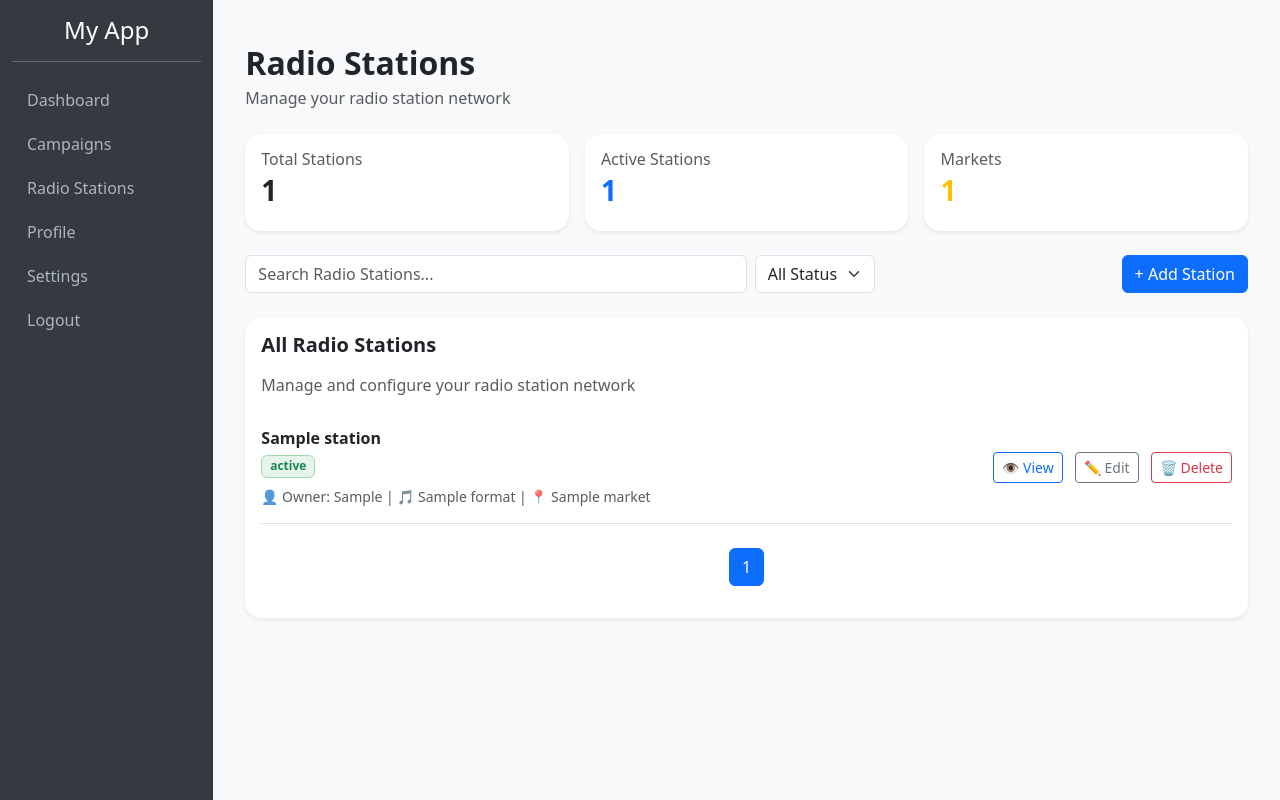
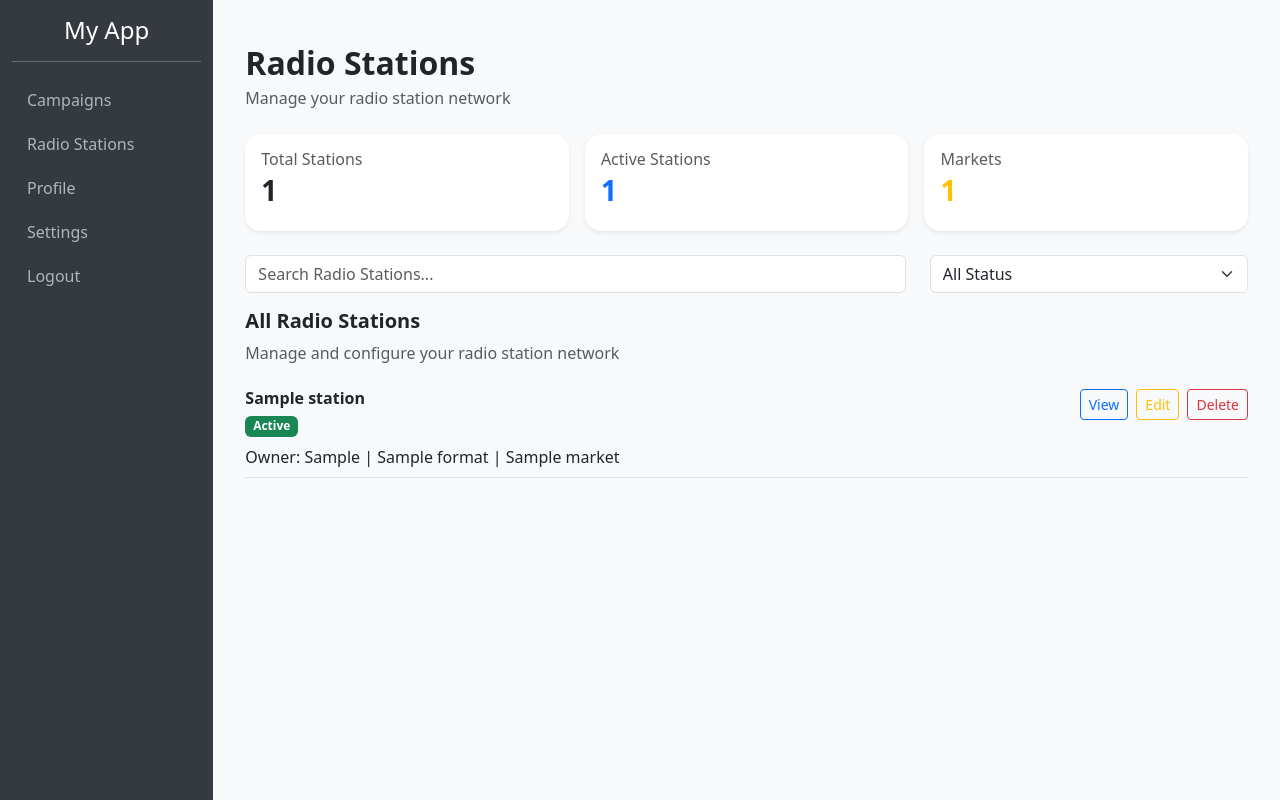
Before and after one commit to ashwindersharma1/Django_practise, a Django app: page /admin/radio_stations/ in a window 1280 px wide. Run offline with Django 5.2, Linux system fonts and the light colour scheme; tables that the repository leaves empty hold one stand-in row (values such as "Sample post"); some libraries are stand-ins or nearby versions.

Commit message:
Added pagination.

```diff
--- a/mysite/admin_panel/templates/admin_panel/layout/base_dashboard.html
+++ b/mysite/admin_panel/templates/admin_panel/layout/base_dashboard.html
@@ -3,7 +3,7 @@
 <html lang="en">
 <head>
     <meta charset="UTF-8">
-    <title>{% block title %}Dashboard{% endblock %}</title>
+    {% comment %} <title>{% block title %}Dashboard{% endblock %}</title> {% endcomment %}
     <link rel="stylesheet" href="https://cdn.jsdelivr.net/npm/bootstrap@5.3.3/dist/css/bootstrap.min.css">
     <script src="https://code.jquery.com/jquery-3.7.1.min.js"
         integrity="sha256-/JqT3SQfawRcv/BIHPThkBvs0D6Z6saoMbA6ncd8eYc="
@@ -44,7 +44,7 @@
             <h4 class="text-center">My App</h4>
             <hr>
             {% block sidebar %}
-            <a href="#">Dashboard</a>
+
             <a href="{% url 'view_campaigns' %}">Campaigns</a>
             <a href="{% url 'list_radio_stations' %}">Radio Stations</a>
             <a href="#">Profile</a>
--- a/mysite/admin_panel/templates/admin_panel/layout/radio_stations/list.html
+++ b/mysite/admin_panel/templates/admin_panel/layout/radio_stations/list.html
@@ -1,6 +1,6 @@
 {% extends "admin_panel/layout/base_dashboard.html" %}
 
-{% block title %} Dashboard{% endblock %}
+{% comment %} {% block title %} Dashboard{% endblock %} {% endcomment %}
 
 
 
@@ -34,76 +34,39 @@
     </div>
   </div>
 
-  <!-- Search and Filter -->
-  <div class="d-flex align-items-center mb-4 gap-2">
-    <input type="text" id="searchBox" class="form-control w-50" placeholder="Search Radio Stations..." />
-    <select id="statusFilter" class="form-select w-auto">
-      <option value="">All Status</option>
-      <option value="active">Active</option>
-      <option value="inactive">Inactive</option>
-    </select>
-    <a href="#" class="btn btn-primary ms-auto">+ Add Station</a>
+
+
+  <div class="row mb-3">
+    <div class="col-md-8">
+      <input type="text"
+             class="form-control"
+             placeholder="Search Radio Stations..."
+             name="q"
+             hx-get="{% url 'list_radio_stations' %}"
+             hx-trigger="keyup changed delay:500ms"
+             hx-target="#stations-list"
+             hx-push-url="true"
+             value="{{ query }}">
+    </div>
+    <div class="col-md-4">
+      <select class="form-select"
+              name="status"
+              hx-get="{% url 'list_radio_stations' %}"
+              hx-trigger="change"
+              hx-target="#stations-list"
+              hx-push-url="true">
+        <option value="">All Status</option>
+        <option value="active" {% if status_filter == 'active' %}selected{% endif %}>Active</option>
+        <option value="inactive" {% if status_filter == 'inactive' %}selected{% endif %}>Inactive</option>
+      </select>
+    </div>
   </div>
 
-  <!-- Station List -->
-  <div class="card p-3 shadow-sm border-0 rounded-4">
-    <h5 class="fw-bold mb-3">All Radio Stations</h5>
-    <p class="text-muted">Manage and configure your radio station network</p>
-
-    {% for station in page_obj %}
-      <div class="d-flex justify-content-between align-items-center border-bottom py-3">
-        <div>
-          <h6 class="fw-bold mb-1">{{ station.name }}</h6>
-          {% if station.is_active %}
-            <span class="badge bg-success-subtle text-success border border-success-subtle">active</span>
-          {% else %}
-            <span class="badge bg-secondary">inactive</span>
-          {% endif %}
-          <p class="mb-0 mt-2 text-muted small">
-            👤 Owner: {{ station.owner|default:"N/A" }} |
-            🎵 {{ station.format.name|default:"N/A" }} |
-            📍 {{ station.market.name|default:"N/A" }}
-          </p>
-        </div>
-        <div>
-          <a href="#" class="btn btn-outline-primary btn-sm me-2">👁 View</a>
-          <a href="#" class="btn btn-outline-secondary btn-sm me-2">✏️ Edit</a>
-          <a href="#" class="btn btn-outline-danger btn-sm">🗑 Delete</a>
-        </div>
-      </div>
-    {% empty %}
-      <p class="text-muted text-center py-4">No stations found.</p>
-    {% endfor %}
-
-    <!-- Pagination -->
-    <div class="d-flex justify-content-center mt-4">
-      <nav>
-        <ul class="pagination">
-          {% if page_obj.has_previous %}
-            <li class="page-item"><a href="?page={{ page_obj.previous_page_number }}" class="page-link">&laquo;</a></li>
-          {% endif %}
-          {% for num in page_obj.paginator.page_range %}
-            <li class="page-item {% if page_obj.number == num %}active{% endif %}">
-              <a href="?page={{ num }}" class="page-link">{{ num }}</a>
-            </li>
-          {% endfor %}
-          {% if page_obj.has_next %}
-            <li class="page-item"><a href="?page={{ page_obj.next_page_number }}" class="page-link">&raquo;</a></li>
-          {% endif %}
-        </ul>
-      </nav>
-    </div>
+  <div id="stations-list">
+    {% include 'admin_panel/layout/radio_stations/station_list_partial.html' %}
   </div>
 </div>
 
-{% comment %} <script src="{% static 'js/jquery.min.js' %}"></script> {% endcomment %}
-<script>
-  // (Later we can add AJAX-based pagination)
-  $('#searchBox').on('keyup', function() {
-    const query = $(this).val().toLowerCase();
-    $('.station-item').each(function() {
-      $(this).toggle($(this).text().toLowerCase().includes(query));
-    });
-  });
-</script>
+<script src="https://unpkg.com/htmx.org@1.9.2"></script>
+
 {% endblock %}
--- /dev/null
+++ b/mysite/admin_panel/templates/admin_panel/layout/radio_stations/station_list_partial.html
@@ -0,0 +1,87 @@
+<h5 class="fw-bold mb-2">All Radio Stations</h5>
+<p class="text-muted mb-4">Manage and configure your radio station network</p>
+
+{% for station in page_obj %}
+<div class="d-flex justify-content-between align-items-start mb-3 pb-2 border-bottom">
+  <div>
+    <h6 class="fw-semibold mb-1">{{ station.name }}</h6>
+    {% if station.is_active %}
+      <span class="badge bg-success text-capitalize">active</span>
+    {% else %}
+      <span class="badge bg-secondary text-capitalize">inactive</span>
+    {% endif %}
+
+    <p class="mt-2 mb-0">
+      <i class="bi bi-person-fill"></i>
+      Owner: {{ station.owner|default:"N/A" }} |
+      <i class="bi bi-music-note-beamed"></i> {{ station.format.name|default:"N/A" }} |
+      <i class="bi bi-geo-alt-fill"></i> {{ station.market.name|default:"N/A" }}
+    </p>
+  </div>
+
+  <div class="d-flex align-items-center gap-2">
+    <button class="btn btn-outline-primary btn-sm">
+      <i class="bi bi-eye"></i> View
+    </button>
+    <button class="btn btn-outline-warning btn-sm">
+      <i class="bi bi-pencil"></i> Edit
+    </button>
+    <button class="btn btn-outline-danger btn-sm">
+      <i class="bi bi-trash"></i> Delete
+    </button>
+  </div>
+</div>
+{% empty %}
+<p class="text-muted">No radio stations found.</p>
+{% endfor %}
+
+
+<!-- Pagination -->
+<div class="d-flex justify-content-center mt-3 flex-wrap">
+    {% if page_obj.paginator.num_pages > 1 %}
+      {% if page_obj.has_previous %}
+        <button
+          hx-get="?page={{ page_obj.previous_page_number }}&q={{ query }}&status={{ status_filter }}"
+          hx-target="#stations-list"
+          hx-swap="innerHTML"
+          class="btn btn-light me-2">&laquo;</button>
+      {% endif %}
+
+      {% comment %} Always show at least 3 page numbers {% endcomment %}
+      {% for num in page_obj.paginator.page_range %}
+        {% if num >= page_obj.number|add:'-1' and num <= page_obj.number|add:'1' %}
+          <button
+            hx-get="?page={{ num }}&q={{ query }}&status={{ status_filter }}"
+            hx-target="#stations-list"
+            hx-swap="innerHTML"
+            class="btn {% if num == page_obj.number %}btn-primary{% else %}btn-light{% endif %} mx-1">
+            {{ num }}
+          </button>
+        {% endif %}
+      {% endfor %}
+
+      {% if page_obj.paginator.num_pages > 3 %}
+        {% if page_obj.number == 1 %}
+          <button
+            hx-get="?page=3&q={{ query }}&status={{ status_filter }}"
+            hx-target="#stations-list"
+            hx-swap="innerHTML"
+            class="btn btn-light mx-1">3</button>
+        {% elif page_obj.number == page_obj.paginator.num_pages %}
+          <button
+            hx-get="?page={{ page_obj.paginator.num_pages|add:'-2' }}&q={{ query }}&status={{ status_filter }}"
+            hx-target="#stations-list"
+            hx-swap="innerHTML"
+            class="btn btn-light mx-1">{{ page_obj.paginator.num_pages|add:'-2' }}</button>
+        {% endif %}
+      {% endif %}
+
+      {% if page_obj.has_next %}
+        <button
+          hx-get="?page={{ page_obj.next_page_number }}&q={{ query }}&status={{ status_filter }}"
+          hx-target="#stations-list"
+          hx-swap="innerHTML"
+          class="btn btn-light ms-2">&raquo;</button>
+      {% endif %}
+    {% endif %}
+  </div>
--- a/mysite/admin_panel/views.py
+++ b/mysite/admin_panel/views.py
@@ -1,5 +1,6 @@
 from django.shortcuts import render
 from accounts.utils import admin_required
+from django.db.models import Q
 from admin_panel.models import RadioStation,Market,Format,Representative
 from django.core.paginator import Paginator
 # Create your views here.
@@ -20,6 +21,9 @@ def view_radio_stations(request):
     )
 
 def list_radio_stations(request):
+    query = request.GET.get('q', '').strip()
+    status_filter = request.GET.get('status', '')
+
     # Base queryset with joins
     radio_stations_qs = (
         RadioStation.objects
@@ -28,21 +32,41 @@ def list_radio_stations(request):
         .order_by('name')
     )
 
+      # --- Filtering logic ---
+    if query:
+        radio_stations_qs = radio_stations_qs.filter(
+            Q(name__icontains=query)
+            | Q(owner__icontains=query)
+            | Q(market__name__icontains=query)
+        )
+
+    if status_filter == 'active':
+        radio_stations_qs = radio_stations_qs.filter(is_active=True)
+    elif status_filter == 'inactive':
+        radio_stations_qs = radio_stations_qs.filter(is_active=False)
+
+
     # --- Pagination setup ---
     page_number = request.GET.get('page', 1)
     paginator = Paginator(radio_stations_qs, 10)  # 10 records per page
     page_obj = paginator.get_page(page_number)
 
-    # --- Counts ---
+  # --- Stats ---
     total_stations = RadioStation.objects.count()
     active_stations = RadioStation.objects.filter(is_active=True).count()
     total_markets = Market.objects.count()
 
     context = {
         'page_obj': page_obj,
+        'query': query,
+        'status_filter': status_filter,
         'total_stations': total_stations,
         'active_stations': active_stations,
         'total_markets': total_markets,
     }
 
+ # If HTMX or AJAX request, return partial
+    if request.headers.get('HX-Request') == 'true' or request.headers.get('x-requested-with') == 'XMLHttpRequest':
+        return render(request, 'admin_panel/layout/radio_stations/station_list_partial.html', context)
+
     return render(request, 'admin_panel/layout/radio_stations/list.html', context)
```
